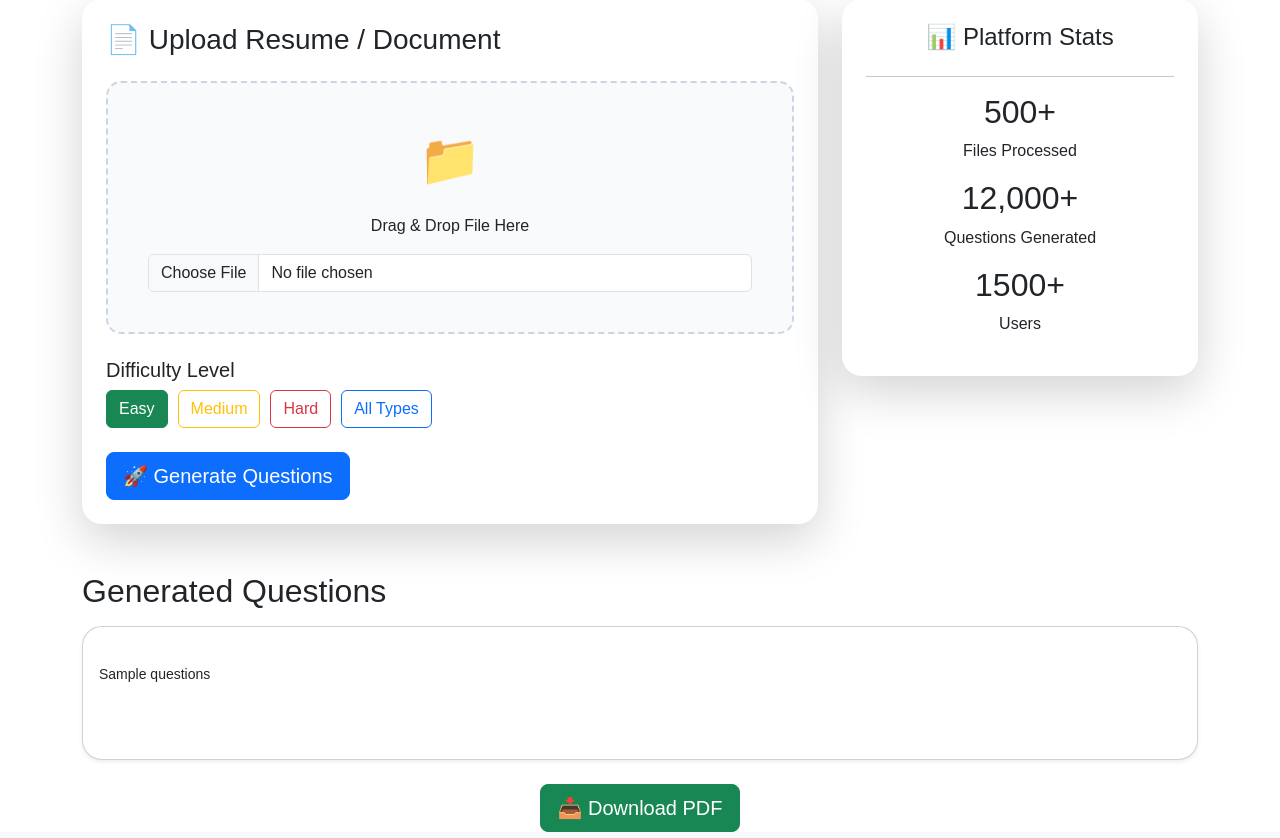
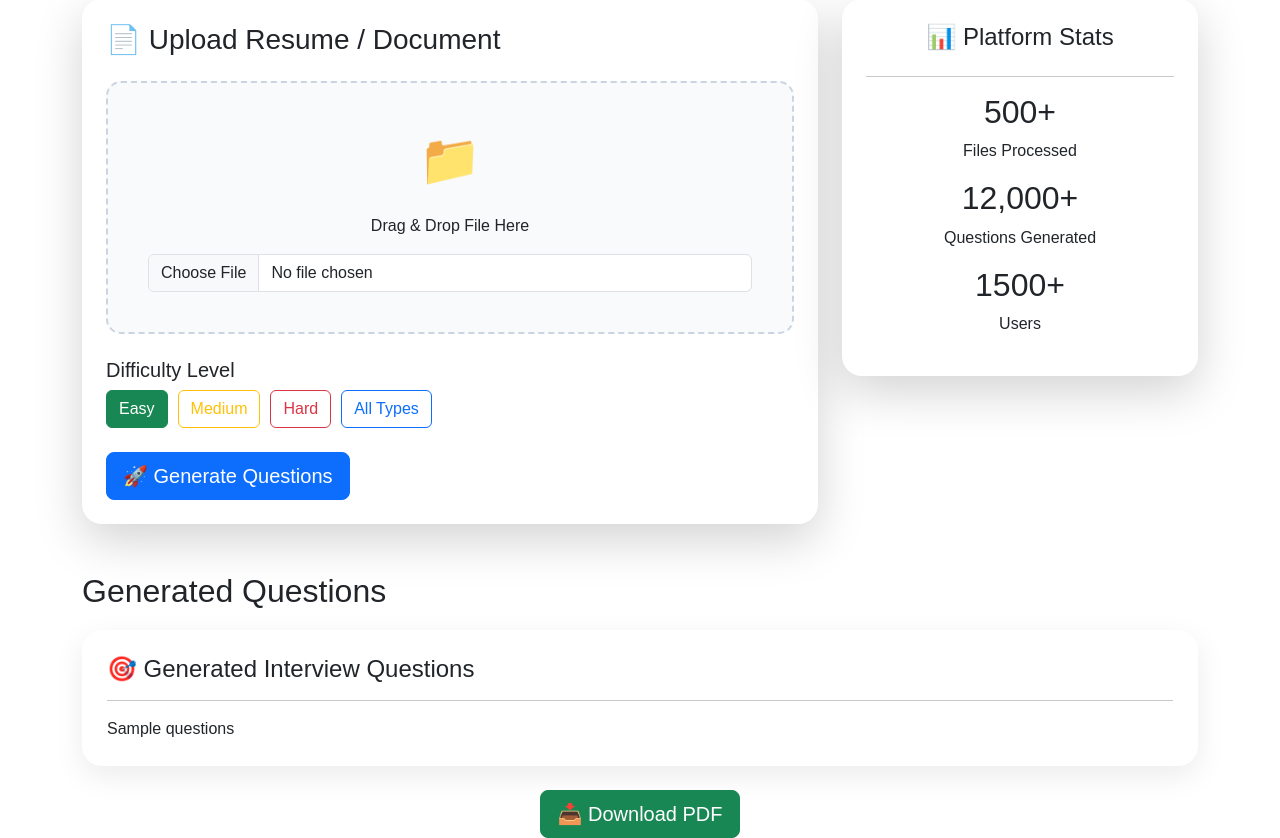
Before and after one commit to sqwieodsjn/Interview-Question-Creator, a FastAPI app: template templates/home.html in a window 1280 px wide. Shown: the part 348-1186 px from the top of the page. Run offline with FastAPI, Linux system fonts and the light colour scheme; the template is opened without the code that fills it: most values are stand-ins (such as "Sample title", 1, 10 or a date in 2020).

Commit message:
Added loading spinner, improved UI and deployment setup

```diff
--- a/app/main.py
+++ b/app/main.py
@@ -150,10 +150,13 @@ def signup_user(
 
     if not success:
 
-        return {
-        "message":
-        "Email already exists"
-    }
+        return templates.TemplateResponse(
+        "signup.html",
+        {
+            "request": request,
+            "error": "Email already exists"
+        }
+    )
 
     return RedirectResponse(
     url="/login",
--- a/static/css/style.css
+++ b/static/css/style.css
@@ -170,3 +170,19 @@ text-align:center;
 border-radius:20px;
 
 }
+
+.generated-card {
+
+    border-radius: 20px;
+
+    background: #ffffff;
+
+    padding: 25px;
+
+    box-shadow:
+    0px 10px 30px
+    rgba(0,0,0,0.08);
+
+    margin-top: 20px;
+
+}
--- a/templates/home.html
+++ b/templates/home.html
@@ -197,6 +197,7 @@ All Types
 <br>
 
 <button
+id="generateBtn"
 class="btn btn-primary btn-lg">
 
 🚀 Generate Questions
@@ -259,19 +260,26 @@ Users
 
     {% if questions %}
 
-    <div class="card shadow-sm mt-3">
+    <div class="generated-card">
 
-        <div class="card-body">
+<div class="d-flex align-items-center mb-3">
 
-            <pre style="white-space: pre-wrap; font-family: inherit;">
+<h4 class="mb-0">
+🎯 Generated Interview Questions
+</h4>
+
+</div>
+
+<hr>
+
+<div
+class="question-content">
 
 {{ questions }}
 
-            </pre>
+</div>
 
-        </div>
-
-    </div>
+</div>
 
     {% endif %}
 
@@ -293,6 +301,72 @@ Users
     {% endif %}
 
 </div>
+
+<!-- Loading Overlay -->
+
+<div
+id="loadingOverlay"
+style="
+display:none;
+position:fixed;
+top:0;
+left:0;
+width:100%;
+height:100%;
+background:rgba(0,0,0,0.7);
+z-index:9999;
+">
+
+<div
+class="d-flex flex-column justify-content-center align-items-center h-100 text-white">
+
+<div
+class="spinner-border"
+style="width:4rem;height:4rem;"
+role="status">
+
+</div>
+
+<h3 class="mt-4">
+Generating Questions...
+</h3>
+
+<p>
+Please wait while AI processes your document.
+</p>
+
+</div>
+
+</div>
+
+<script>
+
+const uploadForm = document.querySelector(
+'form[action="/generate"]'
+);
+
+const generateBtn = document.getElementById(
+"generateBtn"
+);
+
+uploadForm.addEventListener(
+"submit",
+function() {
+
+generateBtn.disabled = true;
+
+generateBtn.innerHTML =
+"⏳ Generating...";
+
+document.getElementById(
+"loadingOverlay"
+).style.display = "block";
+
+}
+);
+
+</script>
+
 </body>
 
 </html>
```
Also changed, not shown: templates/signup.html (+8 -0 lines).
